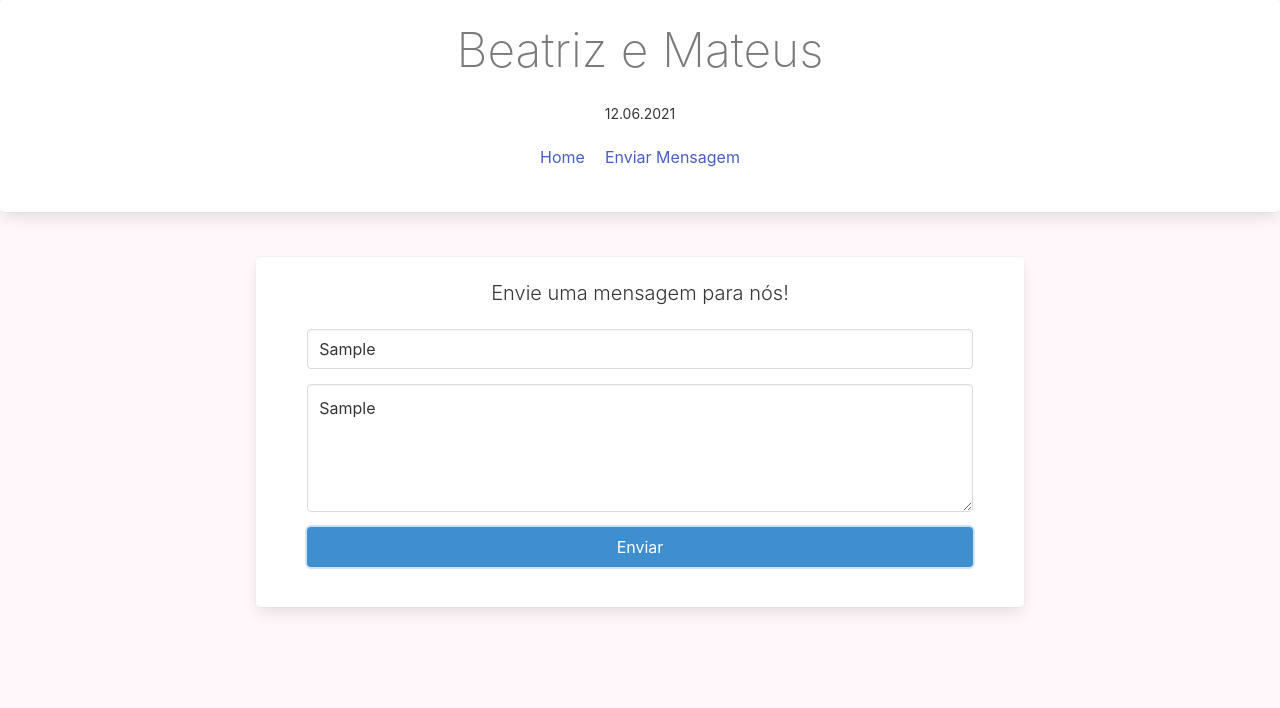
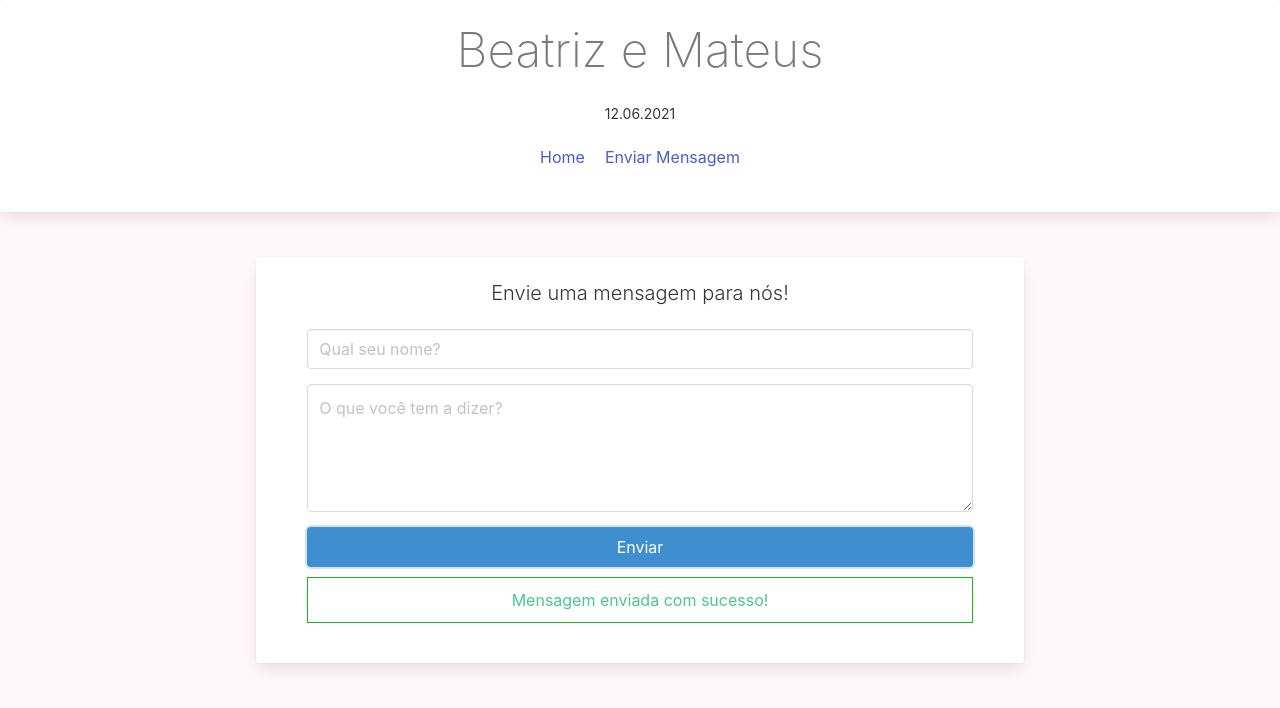
Before and after one commit to moisesduartem/wedding-site, a Vue app in the folder client/: page /message/send in a window 1280 px wide. Both pictures are taken after typing "Sample", "Sample" into the empty fields and a click on the button "Enviar". Shown: the top 708 px of the page. Built offline with nearby package versions, Linux system fonts and the light colour scheme; no server answers.

Commit message:
sending messages to api

```diff
--- a/client/src/views/SendMessage.vue
+++ b/client/src/views/SendMessage.vue
@@ -14,11 +14,13 @@
       <div class="field">
         <div class="control">
           <button class="button is-info is-fullwidth">Enviar</button>
-          <transition name="fade">
-            <p v-if="errors.length" id="error" class="has-text-danger">
+            <p v-if="errors.length" class="form-status error-status has-text-danger">
               {{errors[0]}}
             </p>
-          </transition>
+            <p v-if="success" class="form-status success-status has-text-success">
+              Mensagem enviada com sucesso!
+            </p>
+
         </div>
       </div>
     </div>
@@ -27,9 +29,12 @@
 </template>
 
 <script>
+import axios from 'axios';
+
 export default {
   data() {
     return {
+      success: false,
       errors: [],
       username: '',
       content: '',
@@ -37,25 +42,44 @@ export default {
   },
   methods: {
     checkForm(e) {
+
+      e.preventDefault();
+
       this.errors = [];
+      this.success = false;
 
       if (!this.username || !this.content) {
-        this.errors.push('Preencha todos os campos corretamente.');
+        return this.errors.push('Preencha todos os campos corretamente.');
       }
 
+      if (this.sendMessageData(this.username, this.content)) {
+        this.success = true;
+        this.username = '', this.content = '';
+        return ;
+      }
 
+    },
 
-      e.preventDefault();
+    async sendMessageData(username, content) {
+      const response = await axios.post('http://localhost:3000/messages', { username, content });
+      return response;
     }
   }
 }
 </script>
 
 <style scoped>
-#error {
+.form-status {
   margin-top: 10px;
   padding: 10px;
-  border: 1px solid red;
+}
+
+.error-status {
+    border: 1px solid red;
+}
+
+.success-status {
+    border: 1px solid #16bb16;
 }
 
 .title {
```
